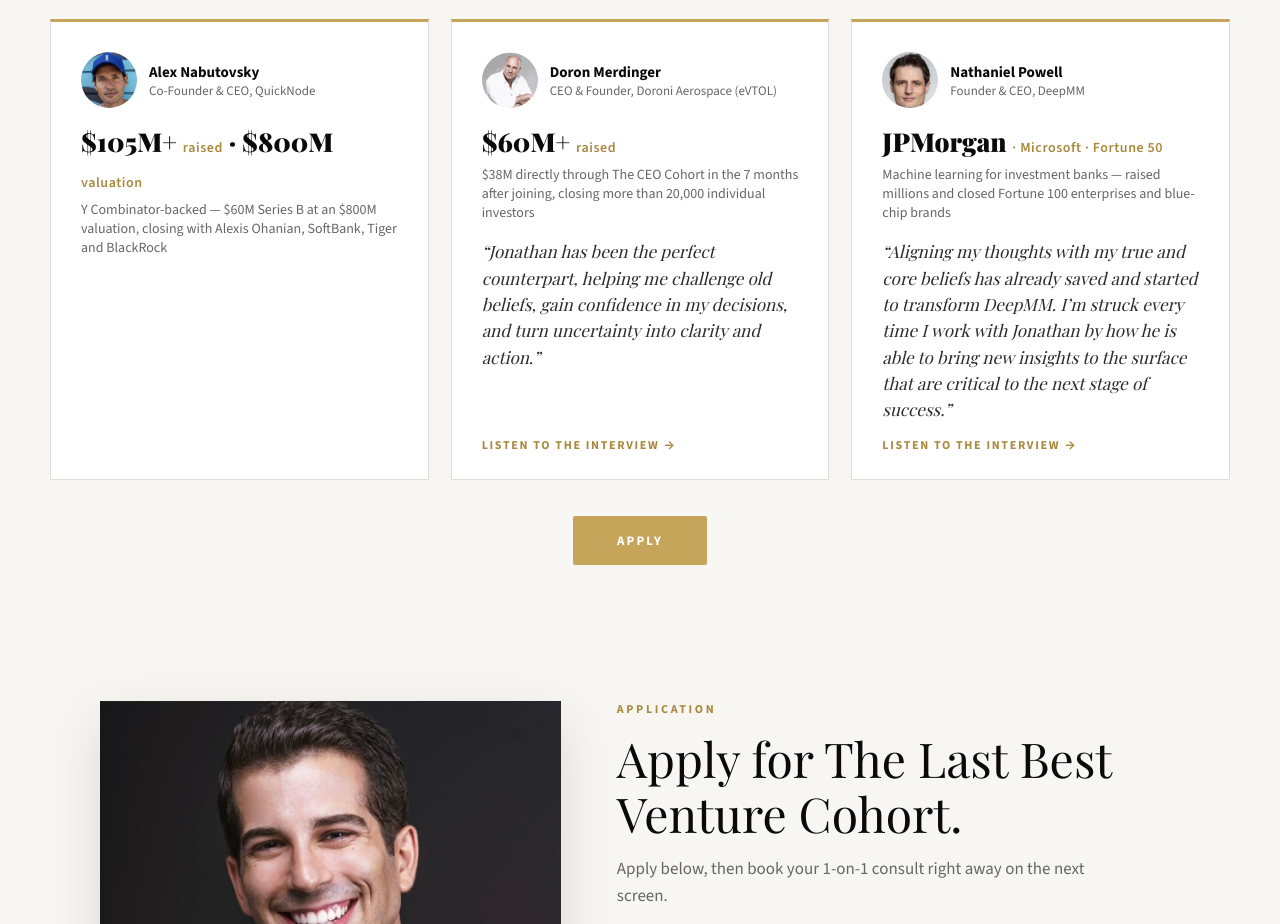
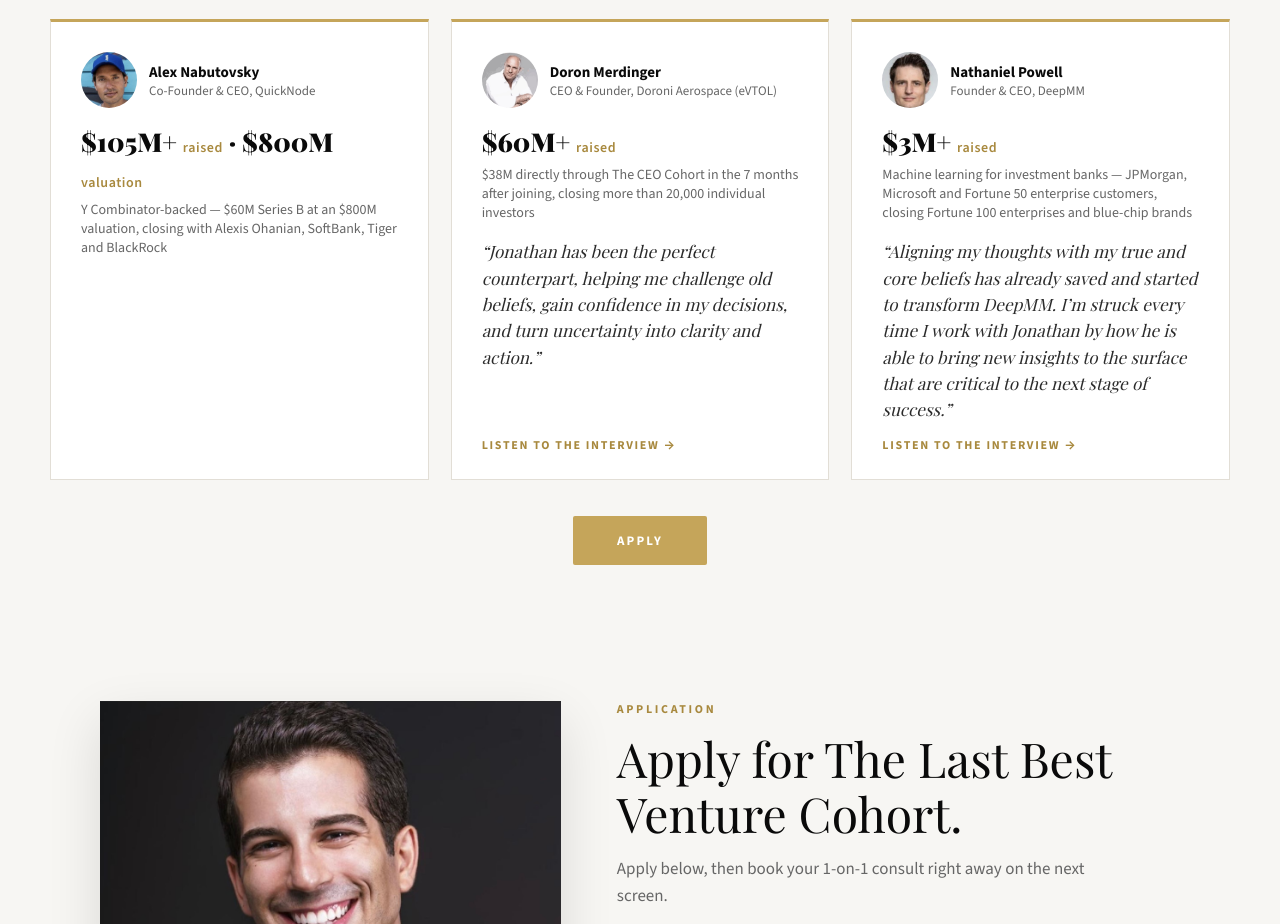
Before and after one commit to ubi2030/theceocohort-mastermind, a plain HTML site: page raising.html in a window 1280 px wide. Shown: the part 5275-6199 px from the top of the page. Drawn offline with nearby package versions, Linux system fonts and the light colour scheme; a script that the page names is missing; a web font is replaced by a local one.

Commit message:
Raising Cohort: Nathaniel $3M+ raised
Co-Authored-By: Claude Opus 5.5 <noreply@anthropic.com>

```diff
--- a/raising.html
+++ b/raising.html
@@ -461,8 +461,8 @@ footer{max-width:900px;margin:0 auto;padding:40px 24px 56px;border-top:1px solid
     </div>
     <div class="tcard">
       <div class="thead"><img src="images/nathaniel.jpg" alt="Nathaniel Powell"><div class="tname">Nathaniel Powell<span>Founder &amp; CEO, DeepMM</span></div></div>
-      <div class="tstat">JPMorgan <span>&middot; Microsoft &middot; Fortune 50</span></div>
-      <div class="tdetail">Machine learning for investment banks &mdash; raised millions and closed Fortune 100 enterprises and blue-chip brands</div>
+      <div class="tstat">$3M+ <span>raised</span></div>
+      <div class="tdetail">Machine learning for investment banks &mdash; JPMorgan, Microsoft and Fortune 50 enterprise customers, closing Fortune 100 enterprises and blue-chip brands</div>
       <blockquote>&ldquo;Aligning my thoughts with my true and core beliefs has already saved and started to transform DeepMM. I&rsquo;m struck every time I work with Jonathan by how he is able to bring new insights to the surface that are critical to the next stage of success.&rdquo;</blockquote>
       <a class="tlisten" href="https://podcasts.apple.com/us/podcast/client-interview-nathaniel-powell-founder-ceo-of-deepmm/id1612031713?i=1000721940109" target="_blank" rel="noopener">Listen to the interview &rarr;</a>
     </div>
```
